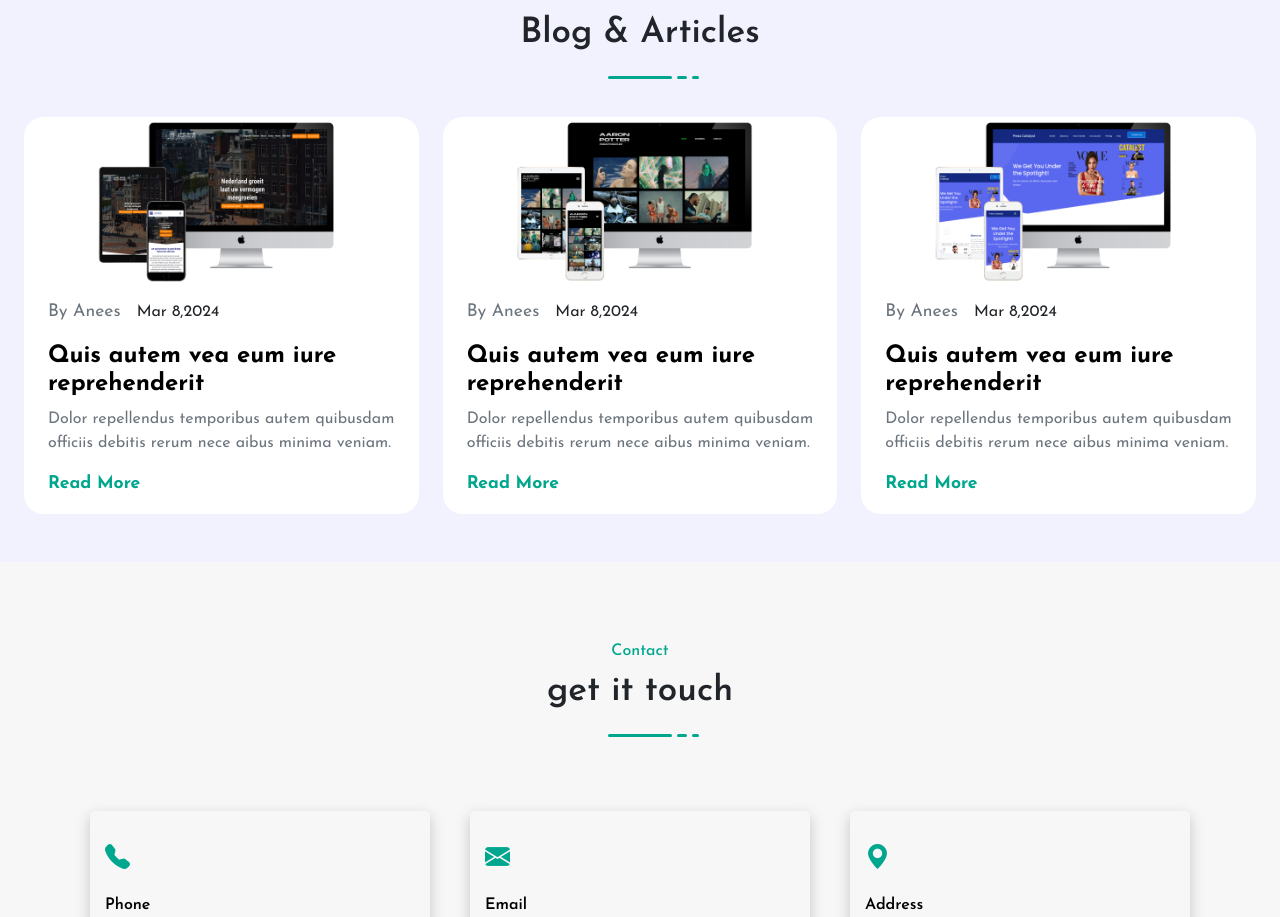
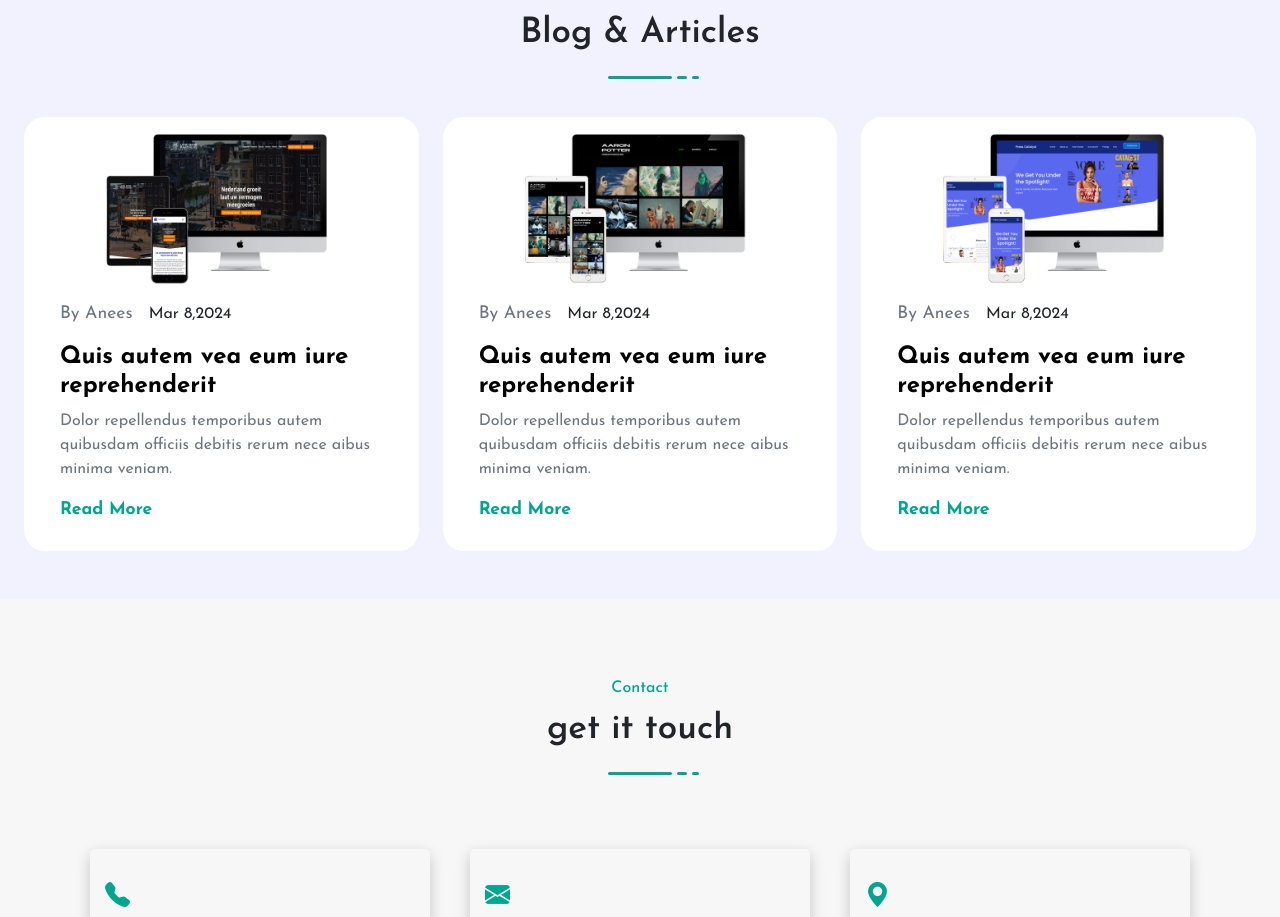
Before and after one commit to Aneesrahamn/personal-portfolio, a plain HTML site: page index.html in a window 1280 px wide. Shown: the part 6272-7189 px from the top of the page. Drawn offline with nearby package versions, Linux system fonts and the light colour scheme.

Commit message:
set design

```diff
--- a/style.css
+++ b/style.css
@@ -939,6 +939,7 @@ text-align: center;
 .blog .blogpost .card{
     border: none;
     border-radius: 5%;
+    padding: 12px !important;
 }
 .nav-bg{
     background-color: #fff;
```
